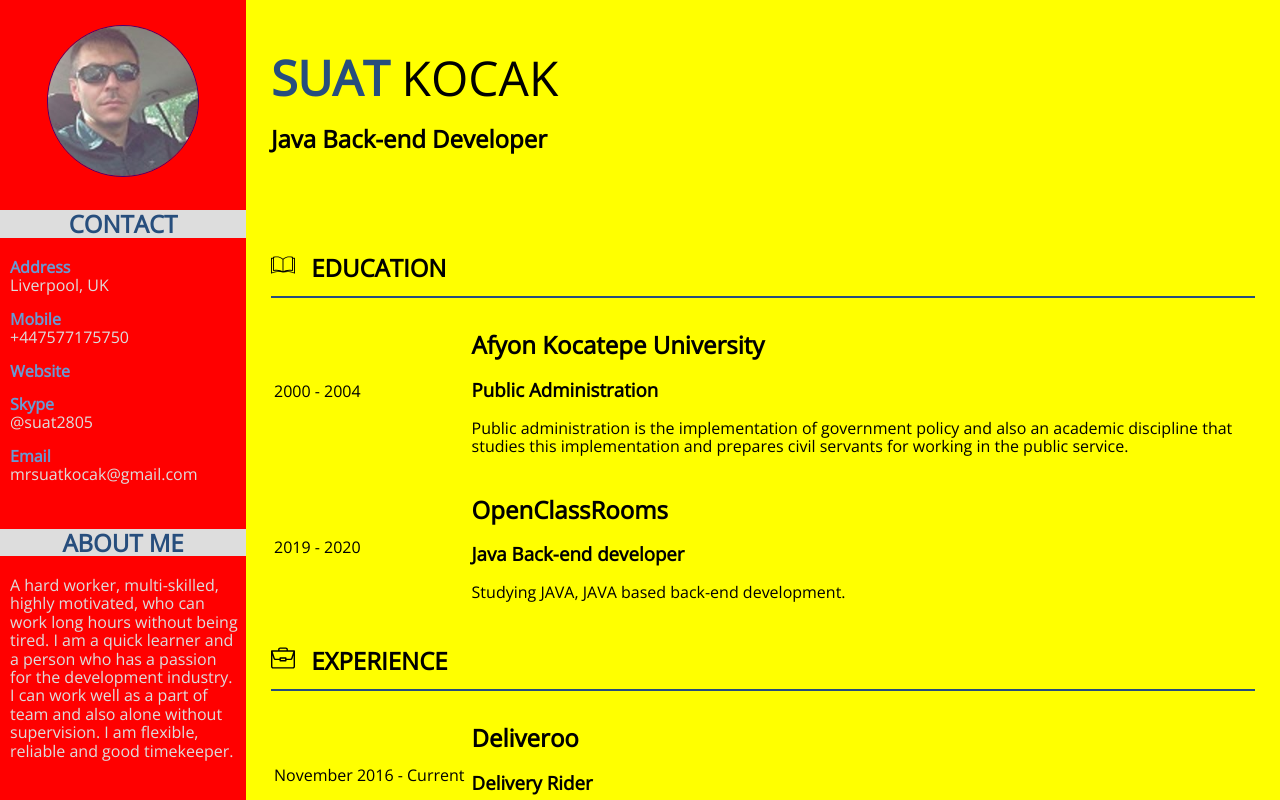
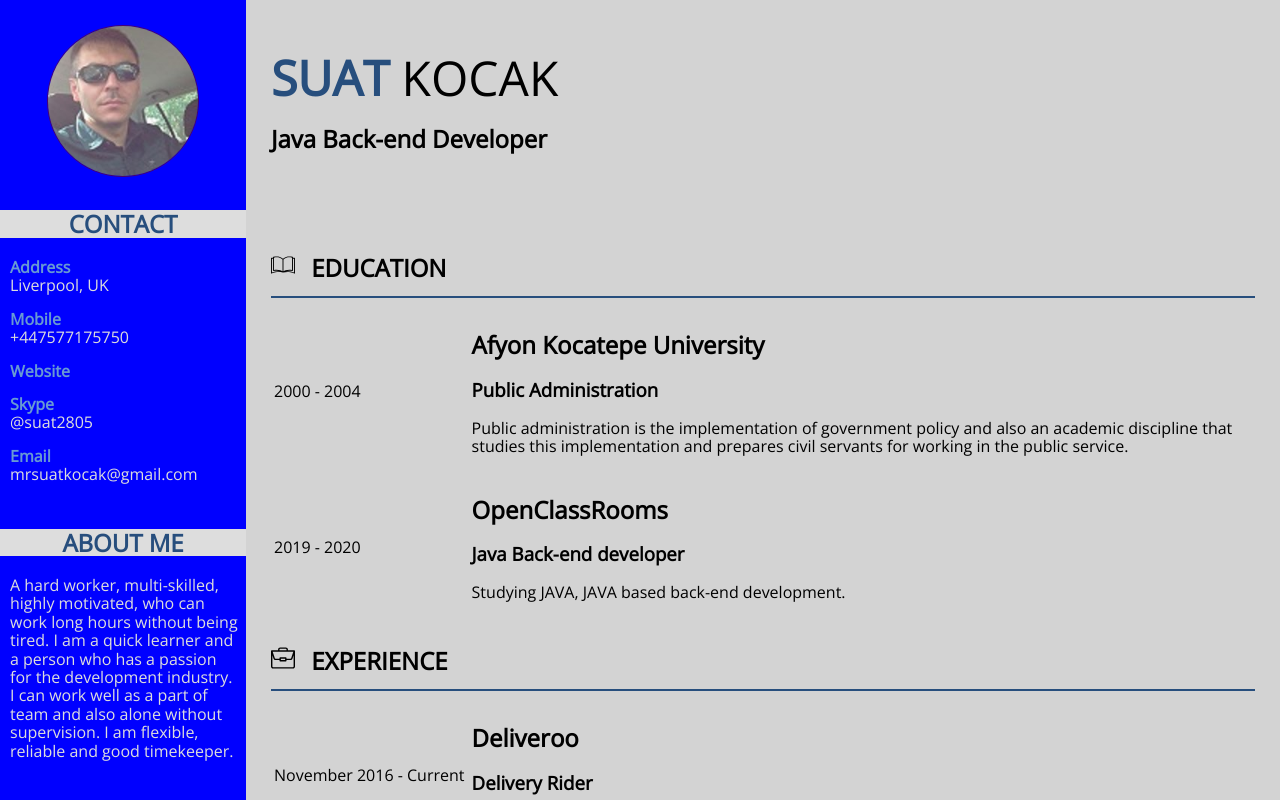
Before and after one commit to suatkocak/Suat-Online-Cv, a plain HTML site: page index.html in a window 1280 px wide. Shown: the top 800 px of the page. Drawn offline with nearby package versions, Linux system fonts and the light colour scheme.

Commit message:
Update main.css

```diff
--- a/css/main.css
+++ b/css/main.css
@@ -8,7 +8,7 @@
     flex-wrap: nowrap;
     justify-content: center;
     align-items: stretch;
-    background-color: red;
+    background-color: blue;
 }
 
 @media screen and (max-width: 585px) {
@@ -29,7 +29,7 @@
 
 #wrapper #left-column {
     flex-grow: 1;
-    background-color: red;
+    background-color: blue;
     display: flex;
     justify-content: center;
     flex-direction: column;
@@ -54,7 +54,7 @@
 
 #wrapper #right-column {
     flex-grow: 4;
-    background-color: yellow;
+    background-color: lightgray;
     padding: 25px;
 }
 
```
